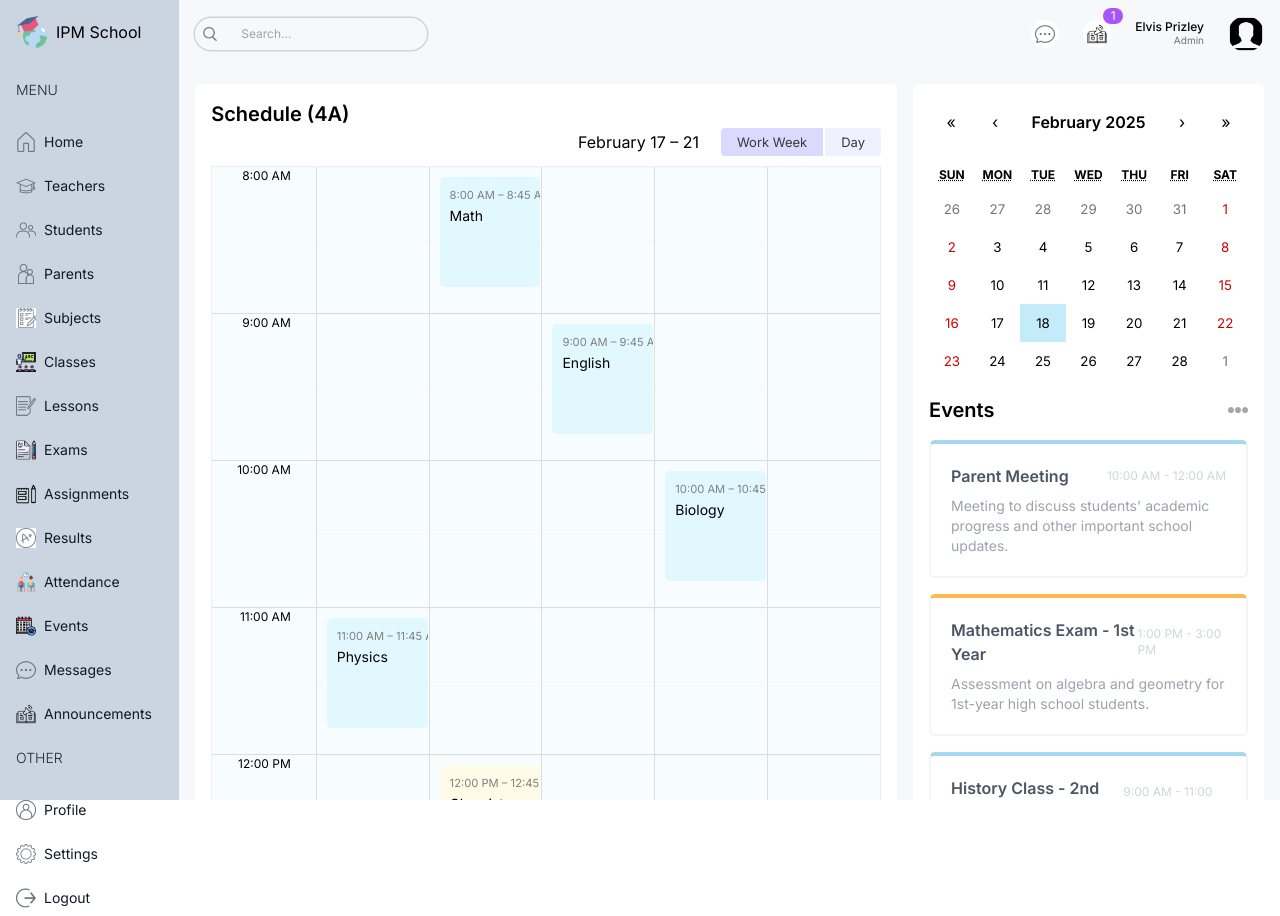
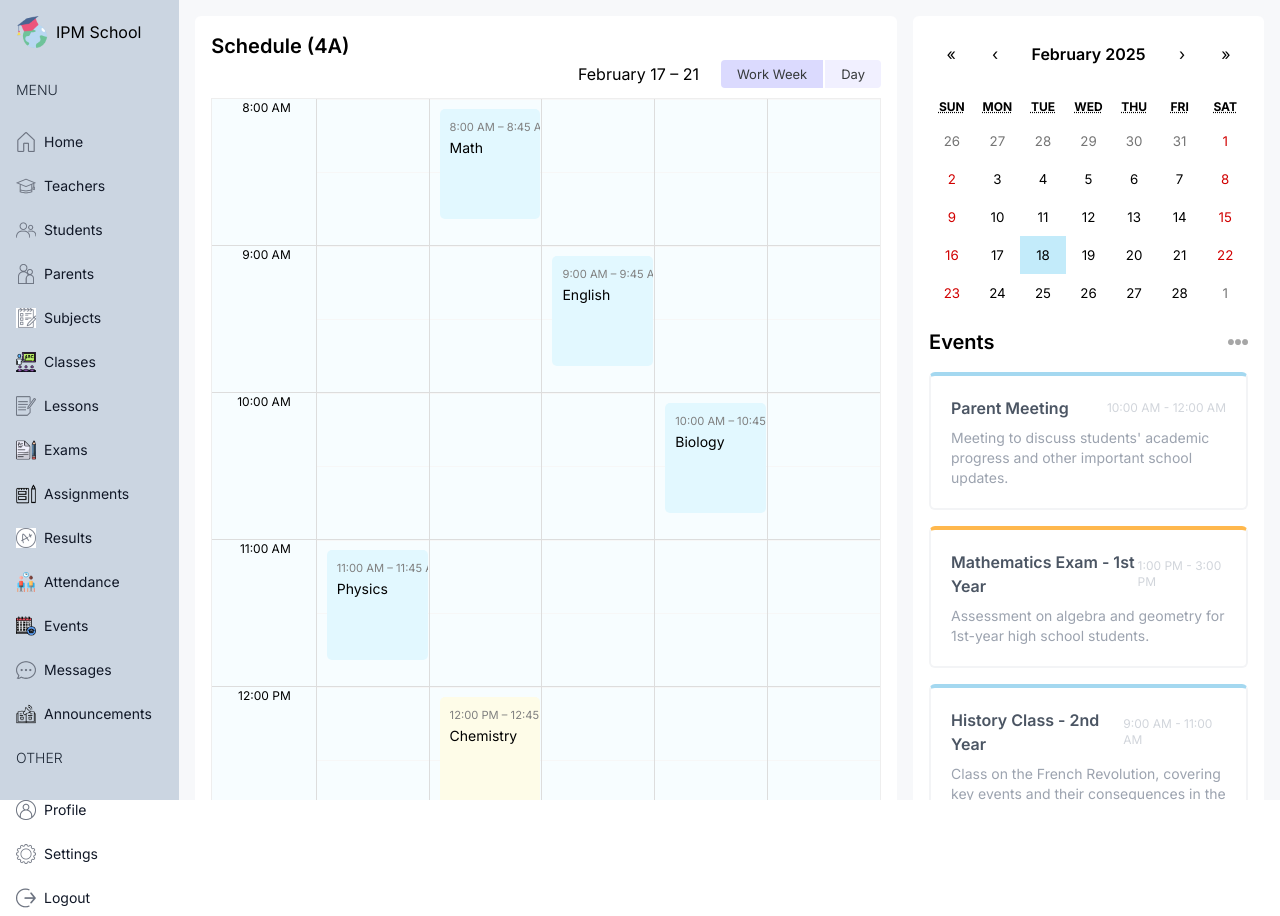
Before and after one commit to abilioepalanga/School-Management-Dashboard, a Next.js app: page /student in a window 1280 px wide. Built offline with nearby package versions, Linux system fonts and the light colour scheme.

Commit message:
Teacher page

```diff
--- a/src/app/(dashboard)/layout.tsx
+++ b/src/app/(dashboard)/layout.tsx
@@ -1,7 +1,6 @@
 import Link from "next/link";
 import Image from "next/image";
 import Menu from "../../components/Menu";
-import NavBar from "@/components/NavBar";
 
 export default function DashboardRootLayout({
     children,
@@ -22,8 +21,7 @@ export default function DashboardRootLayout({
                 <Menu />
             </div>
             {/*Right */}
-            <div className="w-[86%] md:[92%] lg:w-[84%] xl:w-[86%] bg-[#F7F8FA] overflow-scroll">
-                <NavBar />
+            <div className="w-[86%] md:[92%] lg:w-[84%] xl:w-[86%] bg-[#F7F8FA] overflow-scroll flex flex-col">
                 {children}{" "}
                 {/* This is where the child components will be rendered */}
             </div>
--- a/src/app/globals.css
+++ b/src/app/globals.css
@@ -102,7 +102,7 @@
   background-color: #fdf2fb !important;
 }
 
-.rbc-event-label {
+.rbc-event-label{
   color: gray !important;
   margin-bottom: 5px;
 }
--- a/src/app/layout.tsx
+++ b/src/app/layout.tsx
@@ -5,8 +5,8 @@ import "./globals.css";
 const inter = Inter({ subsets: ["latin"] });
 
 export const metadata: Metadata = {
-    title: "Prizley Dev School Management Dashboard",
-    description: "Next.js School Management System",
+    title: "IPM School",
+    description: "IPM School Management System",
 };
 
 export default function RootLayout({
```
Lines whose indentation alone changed are shown as unchanged.
